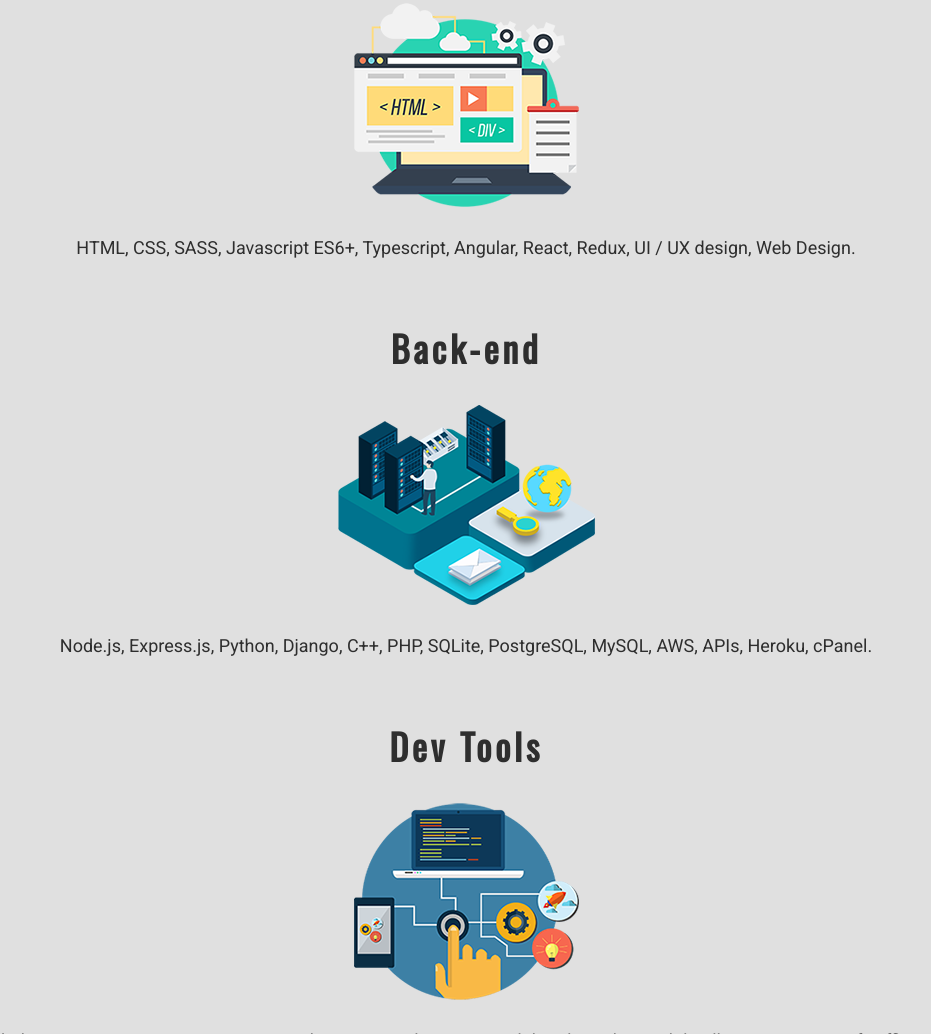
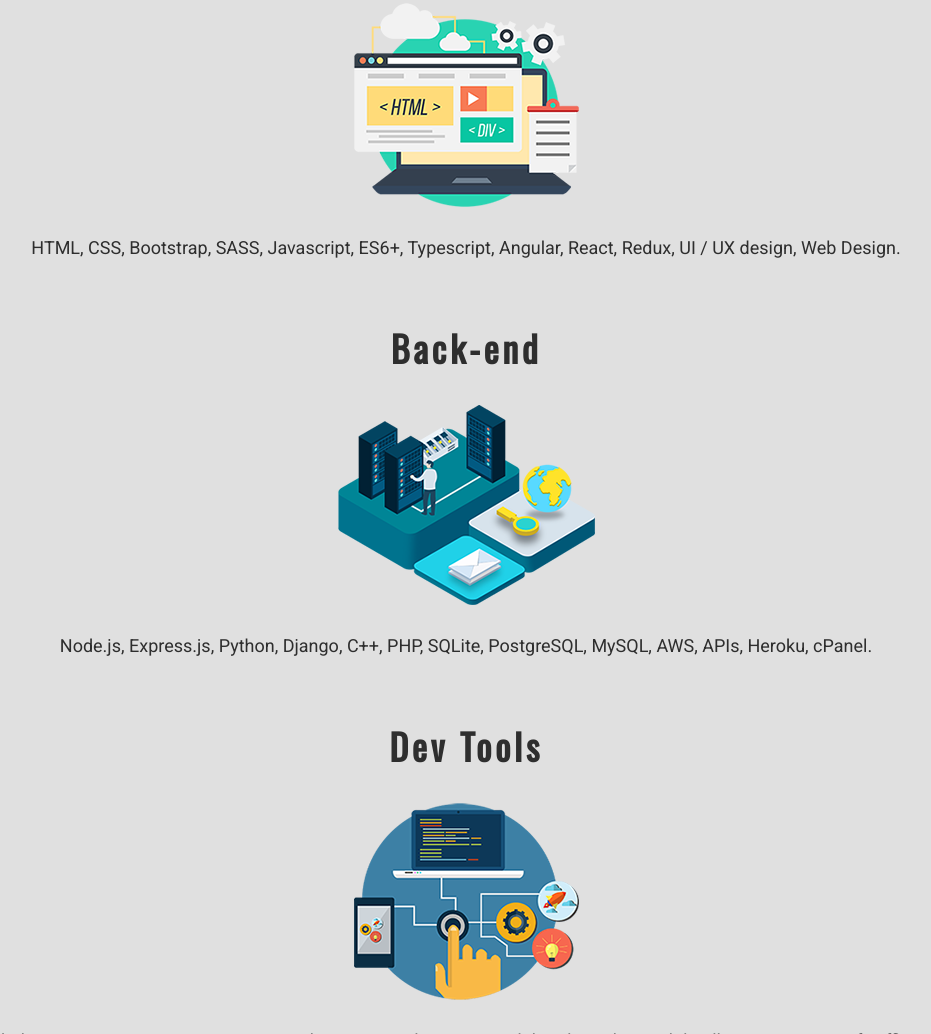
Before and after one commit to michaeltaidev/michael-tai-dev-portfolio, a website: page index.html in a window 1280 px wide. Shown: the part 2377-3411 px from the top of the page, without its empty margins (174-1105 px from the left). Drawn offline with nearby package versions, Linux system fonts and the light colour scheme; a script that the page names is missing.

Commit message:
Edited skills section.

```diff
--- a/index.html
+++ b/index.html
@@ -285,7 +285,7 @@
         <div class="skill">
           <h3 class="skills-subtitle">Front-End</h3>
           <img src="img/front-end.png">
-          <p>HTML, CSS, SASS, Javascript ES6+, Typescript, Angular, React, Redux, UI / UX design, Web Design.</p>
+          <p>HTML, CSS, Bootstrap, SASS, Javascript, ES6+, Typescript, Angular, React, Redux, UI / UX design, Web Design.</p>
         </div>
         <div class="skill">
           <h3 class="skills-subtitle">Back-end</h3>
```
